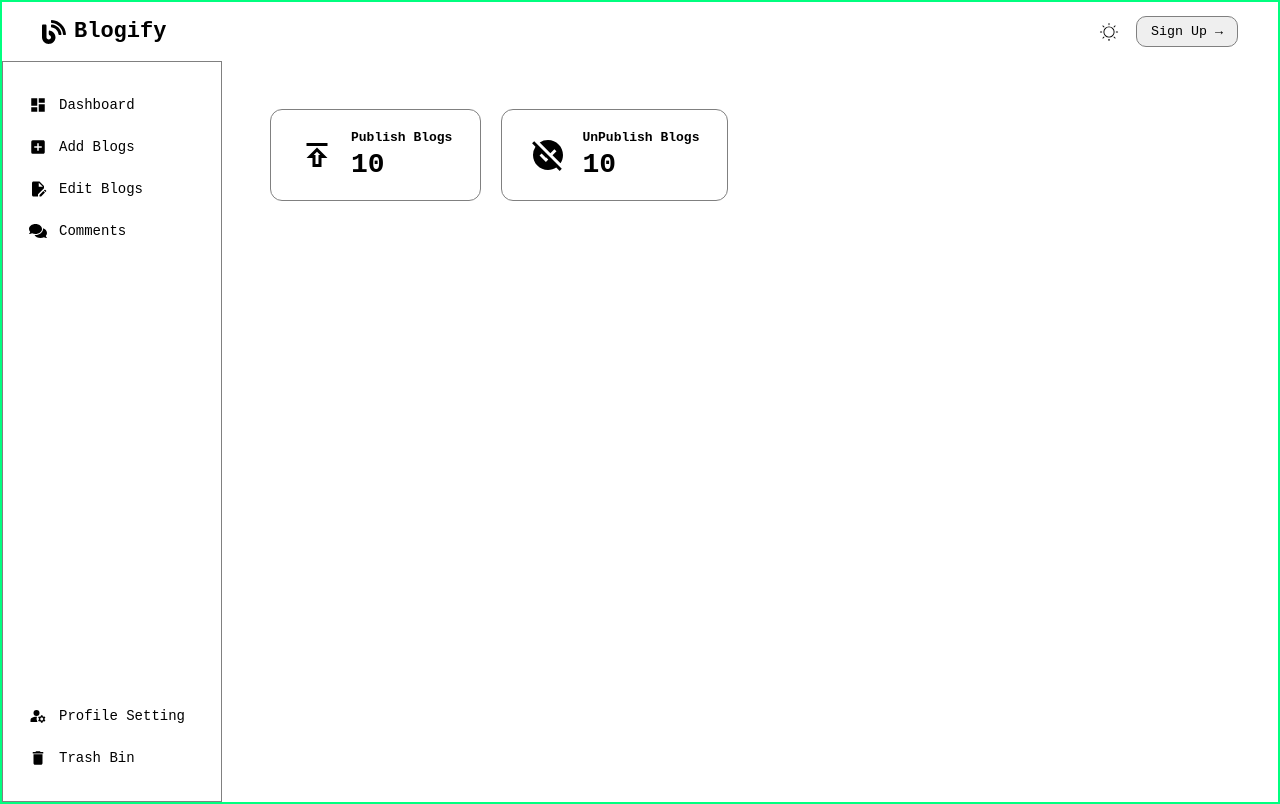
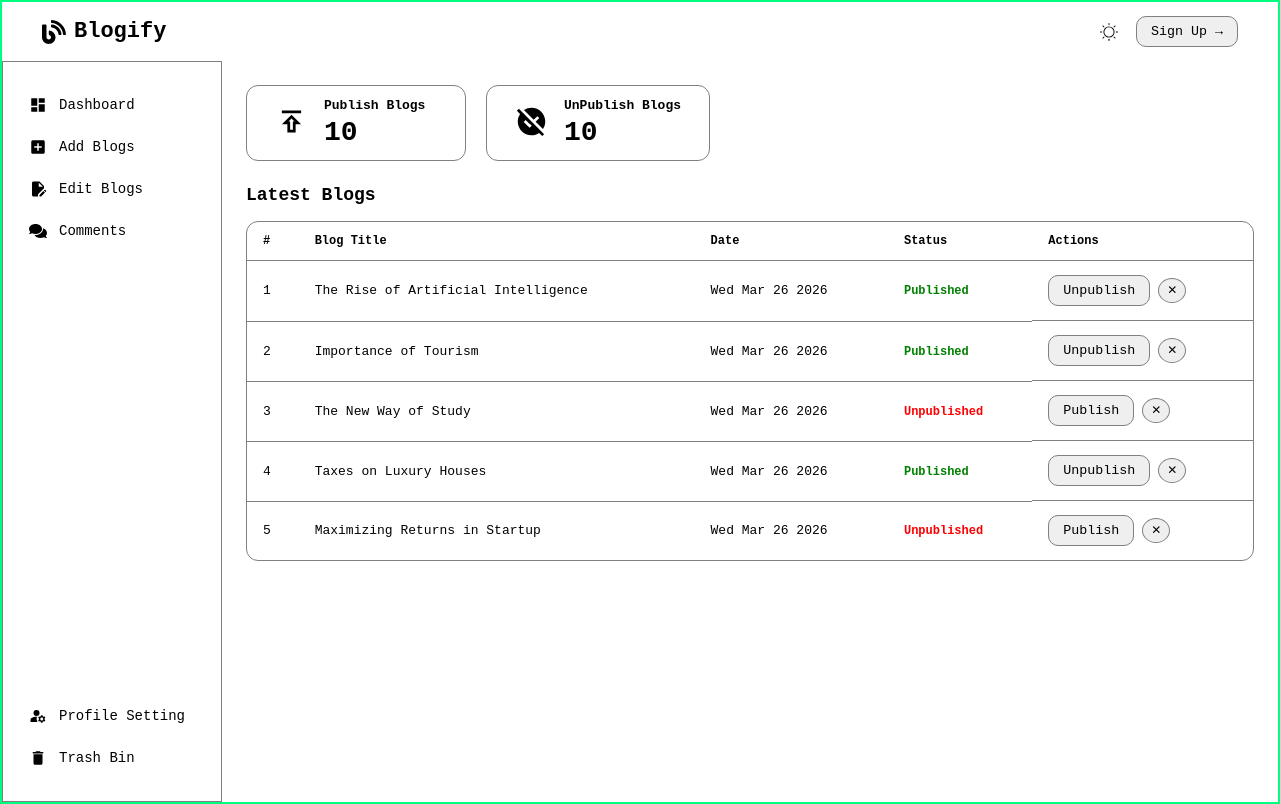
Before and after one commit to hammadgul-dev/blogify, a React app in the folder Frontend/: page /admin in a window 1280 px wide. Built offline with nearby package versions, Linux system fonts and the light colour scheme; the HTML template or start-up script is replaced by a standard one.

Commit message:
add dashboard component with style

```diff
--- a/Frontend/src/Admin/Pages Style/Dashboard.module.css
+++ b/Frontend/src/Admin/Pages Style/Dashboard.module.css
@@ -3,7 +3,6 @@
     flex-direction: column;
     gap: 24px;
     width: 100%;
-    padding: 24px;
 }
 
 .stats {
@@ -17,14 +16,14 @@
     display: flex;
     align-items: center;
     gap: 16px;
-    padding: 20px 28px;
+    padding: 12px 28px;
     border-radius: 12px;
     border: 1px solid gray;
-    min-width: 200px;
+    min-width: 220px;
 }
 
 .stat-card svg {
-    font-size: 36px;
+    font-size: 33px;
 }
 
 .stat-info {
@@ -42,11 +41,77 @@
     font-weight: 700;
 }
 
+.table-section {
+    display: flex;
+    flex-direction: column;
+    gap: 16px;
+    width: 100%;
+}
+
+.table-section h2 {
+    font-size: 18px;
+    font-weight: 700;
+}
+
+.table-wrapper {
+    width: 100%;
+    overflow-x: auto;
+    border: 1px solid gray;
+    border-radius: 12px;
+}
+
+.table {
+    width: 100%;
+    border-collapse: collapse;
+}
+
+.table thead tr {
+    border-bottom: 1px solid gray;
+}
+
+.table th {
+    padding: 12px 16px;
+    text-align: left;
+    font-size: 12px;
+    font-weight: 700;
+}
+
+.table td {
+    padding: 14px 16px;
+    font-size: 13px;
+    border-bottom: 1px solid gray;
+}
+
+.table tbody tr:last-child td {
+    border-bottom: none;
+}
+
+.published {
+    font-size: 12px;
+    font-weight: 600;
+    color: green;
+}
+
+.unpublished {
+    font-size: 12px;
+    font-weight: 600;
+    color: red;
+}
+
+.actions {
+    display: flex;
+    align-items: center;
+    gap: 8px;
+}
+
+.delete-btn {
+    border-radius: 50%;
+    padding: 4px 8px;
+    font-size: 12px;
+    border: 1px solid gray;
+}
+
 @media (max-width: 768px) {
-    .dashboard {
-        padding: 16px;
-    }
-
     .stat-card {
         min-width: 160px;
         padding: 16px 20px;
@@ -61,13 +126,14 @@
     }
 }
 
-@media (max-width: 480px) {
+@media (max-width: 521px) {
     .stats {
         gap: 12px;
     }
 
     .stat-card {
-        flex: 1;
         min-width: 140px;
+        padding: 8px 10px;
+        width: 100%;
     }
 }
--- a/Frontend/src/Admin/Pages/Dashboard.jsx
+++ b/Frontend/src/Admin/Pages/Dashboard.jsx
@@ -1,24 +1,67 @@
 import style from "../Pages Style/Dashboard.module.css"
 import { MdOutlinePublish } from "react-icons/md";
 import { MdUnpublished } from "react-icons/md";
+
+const tempBlogs = [
+    { id: 1, title: "The Rise of Artificial Intelligence", date: "Wed Mar 26 2026", status: "Published" },
+    { id: 2, title: "Importance of Tourism", date: "Wed Mar 26 2026", status: "Published" },
+    { id: 3, title: "The New Way of Study", date: "Wed Mar 26 2026", status: "Unpublished" },
+    { id: 4, title: "Taxes on Luxury Houses", date: "Wed Mar 26 2026", status: "Published" },
+    { id: 5, title: "Maximizing Returns in Startup", date: "Wed Mar 26 2026", status: "Unpublished" },
+]
 
 function Dashboard() {
     return (
         <div className={style["dashboard"]}>
             <div className={style["stats"]}>
                 <div className={style["stat-card"]}>
-                    <MdOutlinePublish />
+                    <span><MdOutlinePublish /></span>
                     <div className={style["stat-info"]}>
                         <h3>Publish Blogs</h3>
                         <p>10</p>
                     </div>
                 </div>
                 <div className={style["stat-card"]}>
-                    <MdUnpublished />
+                    <span><MdUnpublished /></span>
                     <div className={style["stat-info"]}>
                         <h3>UnPublish Blogs</h3>
                         <p>10</p>
                     </div>
+                </div>
+            </div>
+
+            <div className={style["table-section"]}>
+                <h2>Latest Blogs</h2>
+                <div className={style["table-wrapper"]}>
+                    <table className={style["table"]}>
+                        <thead>
+                            <tr>
+                                <th>#</th>
+                                <th>Blog Title</th>
+                                <th>Date</th>
+                                <th>Status</th>
+                                <th>Actions</th>
+                            </tr>
+                        </thead>
+                        <tbody>
+                            {tempBlogs.map((blog) => (
+                                <tr key={blog.id}>
+                                    <td>{blog.id}</td>
+                                    <td>{blog.title}</td>
+                                    <td>{blog.date}</td>
+                                    <td>
+                                        <span className={blog.status === "Published" ? style["published"] : style["unpublished"]}>
+                                            {blog.status}
+                                        </span>
+                                    </td>
+                                    <td className={style["actions"]}>
+                                        <button>{blog.status === "Published" ? "Unpublish" : "Publish"}</button>
+                                        <button className={style["delete-btn"]}>✕</button>
+                                    </td>
+                                </tr>
+                            ))}
+                        </tbody>
+                    </table>
                 </div>
             </div>
         </div>
```
